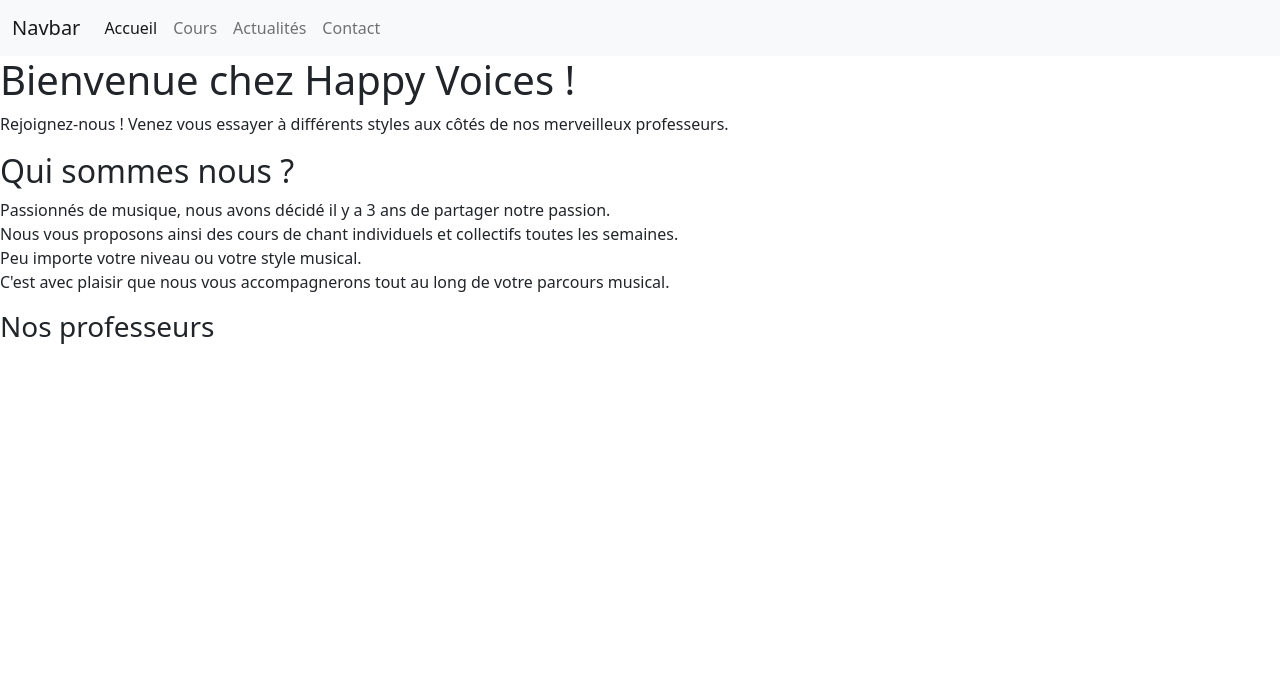
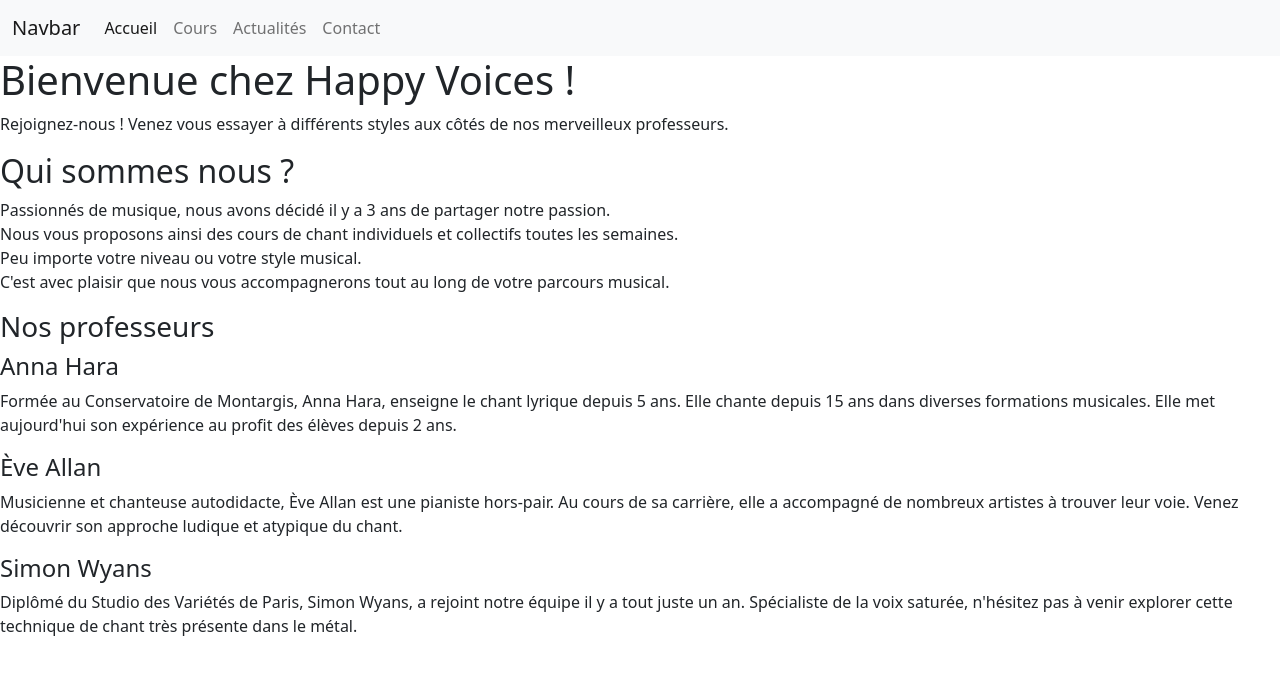
Before and after one commit to Jessica130883/Happy-Voices-Website, a plain HTML site: page index.html in a window 1280 px wide. Drawn offline with nearby package versions, Linux system fonts and the light colour scheme.

Commit message:
Ajout de la présentation des professeurs de l'associations

```diff
--- a/index.html
+++ b/index.html
@@ -55,5 +55,31 @@
     </section>
 
     <h3 class="teachers-title">Nos professeurs</h3>
+
+    <section class="bio-teachers">
+        <div class="top-box">
+        <h4>Anna Hara</h4>
+        <p class="text-prof">Formée au Conservatoire de Montargis, Anna Hara, enseigne le chant lyrique depuis 5 ans. Elle chante
+            depuis 15 ans dans diverses formations musicales. Elle met aujourd'hui son expérience
+            au profit des élèves depuis 2 ans.
+        </p>
+        </div>
+
+        <div class="center-box">
+
+            <h4>Ève Allan</h4>
+            <p class="text-prof">Musicienne et chanteuse autodidacte, Ève  Allan est une pianiste hors-pair.
+                Au cours de sa carrière, elle a accompagné de nombreux artistes à trouver leur voie. Venez découvrir
+                son approche ludique et atypique du chant.
+            </p>
+        </div>
+
+           <div class="bottom-box">
+            <h4>Simon Wyans</h4>
+            <p class="text-prof">Diplômé du Studio des Variétés de Paris, Simon Wyans, a rejoint
+                notre équipe il y a tout juste un an. Spécialiste de la voix saturée, n'hésitez pas
+                à venir explorer cette technique de chant très présente dans le métal.
+            </p>
+            </div>
 </body>
 </html>
```
